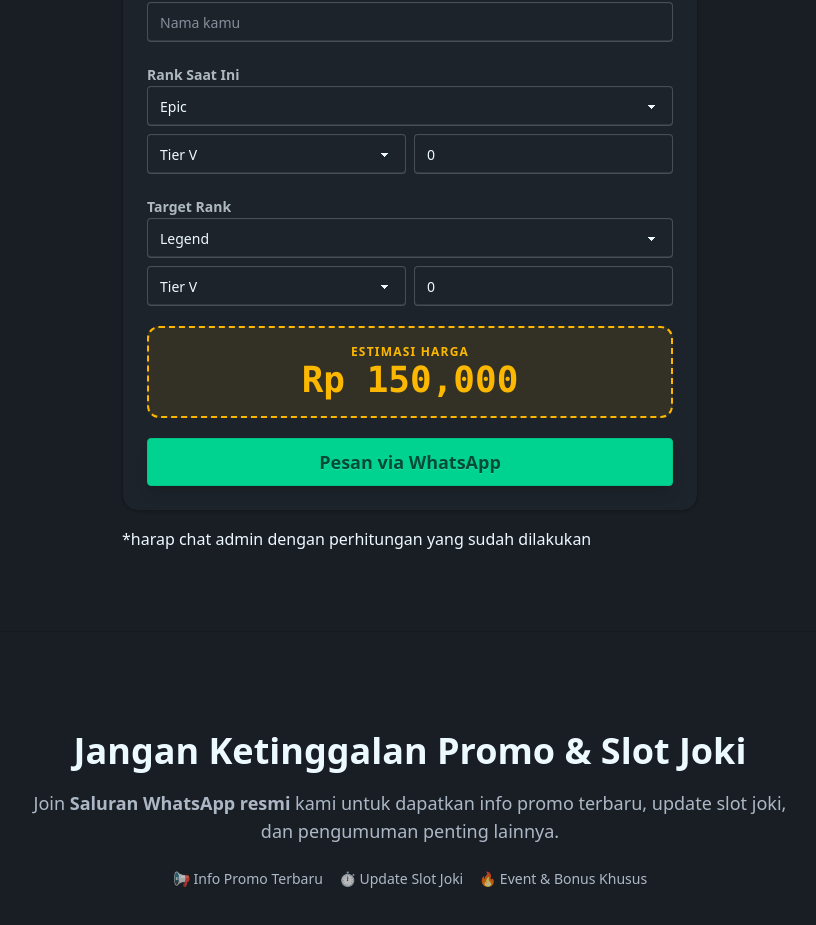
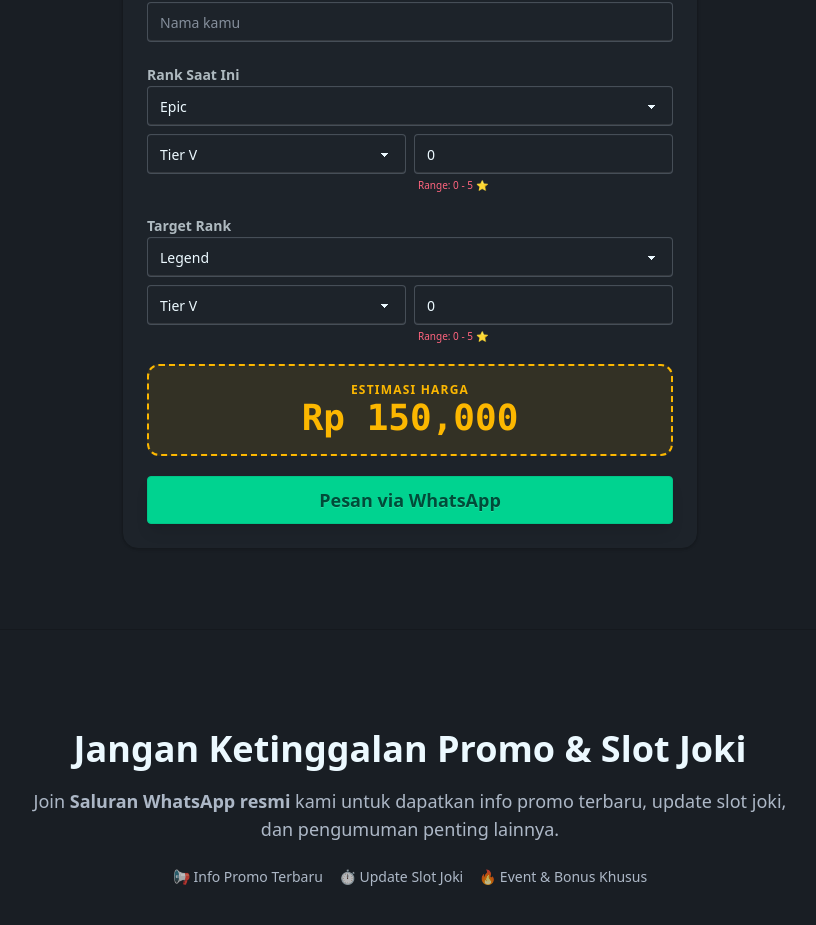
Before and after one commit to rassyaabiwafaaa/joki-jeje, a Next.js app: page / in a window 1280 px wide. Shown: the part 7039-7964 px from the top of the page, without its empty margins (230-1046 px from the left). Built offline with nearby package versions, Linux system fonts and the light colour scheme.

Commit message:
refactor calculator

```diff
--- a/components/sections/Calculator.tsx
+++ b/components/sections/Calculator.tsx
@@ -26,45 +26,52 @@ export default function Calculator() {
 
   const [fromRank, setFromRank] = useState<RankType>("Epic");
   const [fromSubTier, setFromSubTier] = useState(5);
-  const [fromStars, setFromStars] = useState(0);
+  const [fromStars, setFromStars] = useState<number | "">(0);
 
   const [toRank, setToRank] = useState<RankType>("Legend");
   const [toSubTier, setToSubTier] = useState(5);
-  const [toStars, setToStars] = useState(0);
+  const [toStars, setToStars] = useState<number | "">(0);
 
-  /* ================= CONFIG LIMIT & BASE ================= */
   const getStarRange = (rank: RankType) => {
     if (isTieredRank(rank)) return { min: 0, max: 5 };
     if (rank === "Mythic") return { min: 0, max: 24 };
     if (rank === "Mythic Honor") return { min: 25, max: 49 };
     if (rank === "Mythic Glory") return { min: 50, max: 99 };
-    return { min: 100, max: 9999 };
+    return { min: 100, max: 999 };
   };
 
-  const handleStarChange = (val: number, rank: RankType, setter: (v: number) => void) => {
+  const handleInputChange = (val: string, rank: RankType, setter: (v: number | "") => void) => {
+    const numericValue = val.replace(/\D/g, "");
+    if (numericValue === "") {
+      setter("");
+      return;
+    }
+    const parsed = parseInt(numericValue);
+    const { max } = getStarRange(rank);
+    if (parsed > max) {
+      setter(max);
+    } else {
+      setter(parsed);
+    }
+  };
+
+  const handleBlurValidation = (val: number | "", rank: RankType, setter: (v: number) => void) => {
     const { min, max } = getStarRange(rank);
-    if (val < min) setter(min);
-    else if (val > max) setter(max);
-    else setter(val);
+    const currentVal = val === "" ? 0 : val;
+    const validated = Math.max(min, Math.min(max, currentVal));
+    setter(validated);
   };
 
   /* ================= LOGIC PERHITUNGAN ================= */
-  const getCumulativeStars = (rank: RankType, sub: number, stars: number) => {
+  const getCumulativeStars = (rank: RankType, sub: number, stars: number | "") => {
     let total = 0;
-
-    // URUTAN: EPIC (0-24) -> LEGEND (25-49) -> MYTHIC+ (50+)
-    if (rank === "Legend") {
-      total = 25;
-    } else if (!isTieredRank(rank)) {
-      total = 50;
-    }
-
+    const s = stars === "" ? 0 : stars;
+    if (rank === "Legend") total = 25;
+    else if (!isTieredRank(rank)) total = 50;
     if (isTieredRank(rank)) {
-      const subCompleted = 5 - sub;
-      total += (subCompleted * 5) + stars;
+      total += (5 - sub) * 5 + s;
     } else {
-      // Untuk Mythic ke atas, stars yang diinput adalah bintang global profil (0, 25, 50, 100...)
-      total += stars;
+      total += s;
     }
     return total;
   };
@@ -72,25 +79,18 @@ export default function Calculator() {
   const totalPrice = useMemo(() => {
     const start = getCumulativeStars(fromRank, fromSubTier, fromStars);
     const target = getCumulativeStars(toRank, toSubTier, toStars);
-
     if (target <= start) return 0;
-
     let totalCost = 0;
-
-    // LOOPING per bintang untuk akurasi harga tiap Rank yang dilewati
     for (let i = start; i < target; i++) {
       let currentStepRank: RankType = "Epic";
-
       if (i < 25) currentStepRank = "Epic";
       else if (i < 50) currentStepRank = "Legend";
       else if (i < 75) currentStepRank = "Mythic";
       else if (i < 100) currentStepRank = "Mythic Honor";
       else if (i < 150) currentStepRank = "Mythic Glory";
       else currentStepRank = "Mythic Immortal";
-
       totalCost += STAR_PRICE[packageType][currentStepRank] || 0;
     }
-
     return totalCost;
   }, [fromRank, fromSubTier, fromStars, toRank, toSubTier, toStars, packageType]);
 
@@ -99,10 +99,9 @@ export default function Calculator() {
 
 Nama: ${name || "-"}
 Jenis Joki: ${packageType === "joki_bintang" ? "Joki Bintang" : "Joki Gendong"}
-Rank Awal: ${fromRank.toUpperCase()} ${isTieredRank(fromRank) ? `Tier ${fromSubTier}` : ""} (${fromStars} ⭐)
-Rank Tujuan: ${toRank.toUpperCase()} ${isTieredRank(toRank) ? `Tier ${toSubTier}` : ""} (${toStars} ⭐)
+Rank Awal: ${fromRank.toUpperCase()} ${isTieredRank(fromRank) ? `Tier ${fromSubTier}` : ""} (${fromStars || 0} ⭐)
+Rank Tujuan: ${toRank.toUpperCase()} ${isTieredRank(toRank) ? `Tier ${toSubTier}` : ""} (${toStars || 0} ⭐)
 Estimasi Harga: Rp ${totalPrice.toLocaleString()}`;
-
     return `https://wa.me/${whatsappNumber}?text=${encodeURIComponent(text)}`;
   }, [name, packageType, fromRank, fromSubTier, fromStars, toRank, toSubTier, toStars, totalPrice]);
 
@@ -111,7 +110,6 @@ Estimasi Harga: Rp ${totalPrice.toLocaleString()}`;
       <div className="max-w-xl mx-auto">
         <h2 className="text-3xl font-bold text-center">MLBB Rank Calculator</h2>
 
-        {/* PROMO IMAGE */}
         <div className="mt-8 rounded-xl overflow-hidden border border-base-300 shadow-lg bg-white">
           <Image
             src={packageType === "joki_bintang" ? "/joki-bintang-awal-seasion-39.jpeg" : "/joki-gendong-awal-season.jpeg"}
@@ -119,7 +117,6 @@ Estimasi Harga: Rp ${totalPrice.toLocaleString()}`;
           />
         </div>
 
-        {/* PACKAGE SELECTOR */}
         <div className="mt-6 grid grid-cols-2 gap-3">
           {(["joki_bintang", "joki_gendong"] as PackageType[]).map((type) => (
             <button key={type} className={`btn ${packageType === type ? "btn-warning" : "btn-outline"}`} onClick={() => setPackageType(type)}>
@@ -131,14 +128,13 @@ Estimasi Harga: Rp ${totalPrice.toLocaleString()}`;
         <div className="mt-6 space-y-5 bg-base-100 p-6 rounded-2xl shadow-sm border border-base-300">
           <input className="input input-bordered w-full" placeholder="Nama kamu" value={name} onChange={(e) => setName(e.target.value)} />
 
-          {/* RANK AWAL */}
+          {/* RANK SAAT INI */}
           <div className="space-y-2">
             <label className="text-sm font-semibold opacity-70">Rank Saat Ini</label>
             <SelectRank label="" value={fromRank} options={RANK_ORDER} onChange={(v) => {
                 const r = v as RankType;
                 setFromRank(r);
-                const { min } = getStarRange(r);
-                setFromStars(min);
+                setFromStars(getStarRange(r).min);
             }} />
             <div className="grid grid-cols-2 gap-2">
               {isTieredRank(fromRank) && (
@@ -146,22 +142,31 @@ Estimasi Harga: Rp ${totalPrice.toLocaleString()}`;
                   {[5, 4, 3, 2, 1].map((n) => <option key={n} value={n}>Tier {n === 5 ? 'V' : n === 4 ? 'IV' : n === 3 ? 'III' : n === 2 ? 'II' : 'I'}</option>)}
                 </select>
               )}
-              <input type="number" className="input input-bordered w-full"
-                placeholder={`Bintang (${getStarRange(fromRank).min}-${getStarRange(fromRank).max})`}
-                value={fromStars}
-                onChange={(e) => handleStarChange(Number(e.target.value), fromRank, setFromStars)}
-              />
+              <div className="flex flex-col gap-1">
+                <input
+                  type="text"
+                  inputMode="numeric"
+                  className="input input-bordered w-full"
+                  placeholder="Bintang"
+                  value={fromStars}
+                  onFocus={() => setFromStars("")}
+                  onChange={(e) => handleInputChange(e.target.value, fromRank, setFromStars)}
+                  onBlur={() => handleBlurValidation(fromStars, fromRank, setFromStars)}
+                />
+                <p className="text-[10px] text-error font-medium ml-1">
+                  Range: {getStarRange(fromRank).min} - {getStarRange(fromRank).max} ⭐
+                </p>
+              </div>
             </div>
           </div>
 
-          {/* RANK TUJUAN */}
+          {/* TARGET RANK */}
           <div className="space-y-2">
             <label className="text-sm font-semibold opacity-70">Target Rank</label>
             <SelectRank label="" value={toRank} options={RANK_ORDER} onChange={(v) => {
                 const r = v as RankType;
                 setToRank(r);
-                const { min } = getStarRange(r);
-                setToStars(min);
+                setToStars(getStarRange(r).min);
             }} />
             <div className="grid grid-cols-2 gap-2">
               {isTieredRank(toRank) && (
@@ -169,11 +174,21 @@ Estimasi Harga: Rp ${totalPrice.toLocaleString()}`;
                   {[5, 4, 3, 2, 1].map((n) => <option key={n} value={n}>Tier {n === 5 ? 'V' : n === 4 ? 'IV' : n === 3 ? 'III' : n === 2 ? 'II' : 'I'}</option>)}
                 </select>
               )}
-              <input type="number" className="input input-bordered w-full"
-                placeholder={`Bintang (${getStarRange(toRank).min}-${getStarRange(toRank).max})`}
-                value={toStars}
-                onChange={(e) => handleStarChange(Number(e.target.value), toRank, setToStars)}
-              />
+              <div className="flex flex-col gap-1">
+                <input
+                  type="text"
+                  inputMode="numeric"
+                  className="input input-bordered w-full"
+                  placeholder="Target Bintang"
+                  value={toStars}
+                  onFocus={() => setToStars("")}
+                  onChange={(e) => handleInputChange(e.target.value, toRank, setToStars)}
+                  onBlur={() => handleBlurValidation(toStars, toRank, setToStars)}
+                />
+                <p className="text-[10px] text-error font-medium ml-1">
+                  Range: {getStarRange(toRank).min} - {getStarRange(toRank).max} ⭐
+                </p>
+              </div>
             </div>
           </div>
 
@@ -182,15 +197,10 @@ Estimasi Harga: Rp ${totalPrice.toLocaleString()}`;
             <p className="text-4xl font-bold text-warning font-mono">Rp {totalPrice.toLocaleString()}</p>
           </div>
 
-          <a
-          // href={waLink}
-          href={`https://wa.me/${whatsappNumber}`}
-          target="_blank" className={`btn btn-success btn-lg w-full shadow-lg ${totalPrice === 0 ? "btn-disabled" : ""}`}>
+          <a href={waLink} target="_blank" className={`btn btn-success btn-lg w-full shadow-lg ${totalPrice === 0 ? "btn-disabled" : ""}`}>
             Pesan via WhatsApp
           </a>
         </div>
-
-        <p className="pt-4">*harap chat admin dengan perhitungan yang sudah dilakukan</p>
       </div>
     </section>
   );
```
